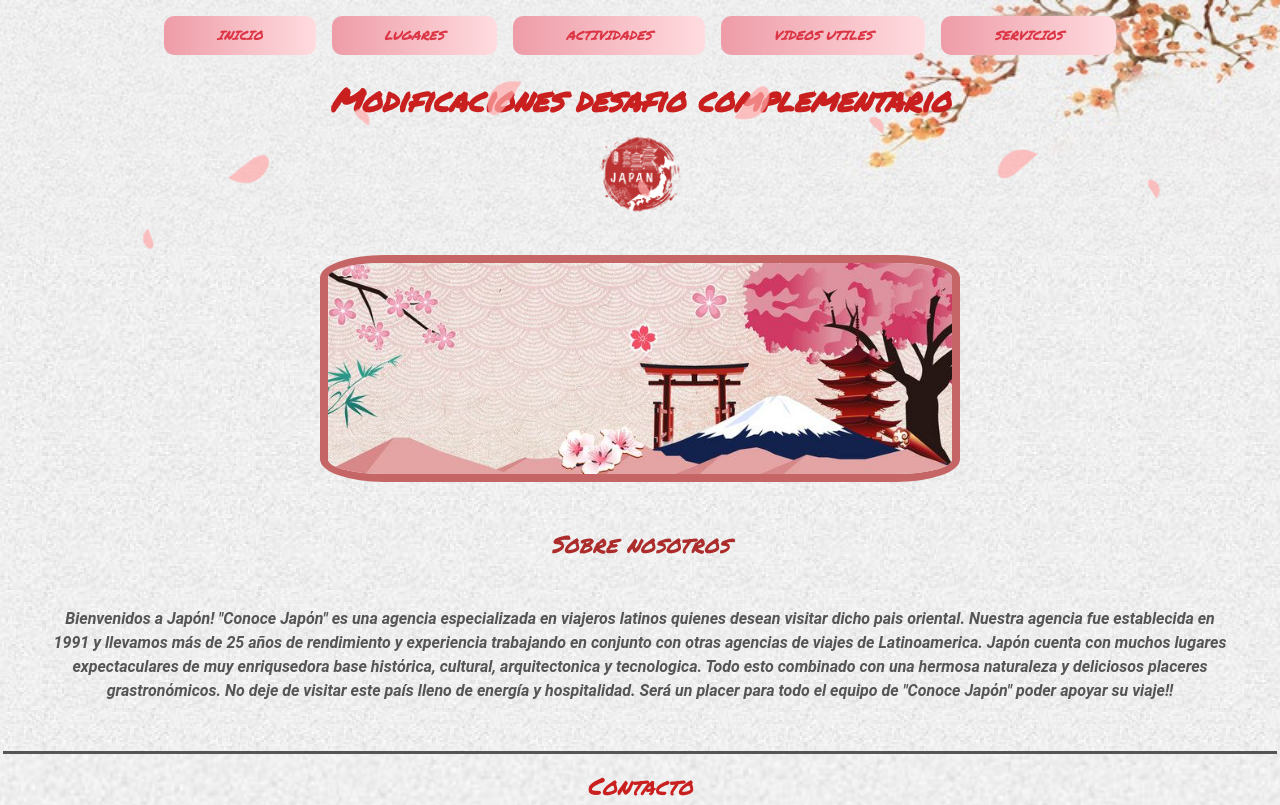
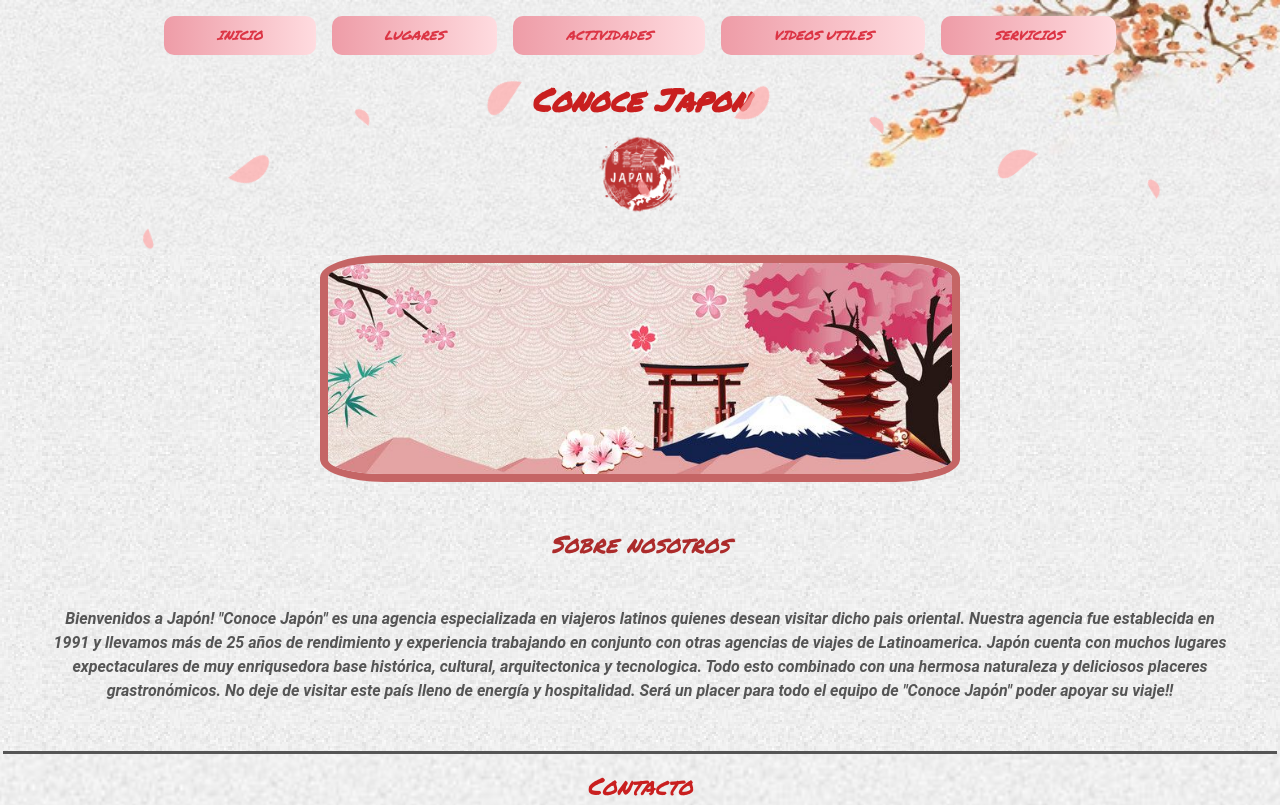
Before and after one commit to jonathan-ezequiel-cepeda/conoce-japon, a website: page index.html in a window 1280 px wide. Shown: the top 805 px of the page. Drawn offline with nearby package versions, Linux system fonts and the light colour scheme.

Commit message:
Desde aca se arranca a trabajar el proyecto sin los cambios para los desafios

```diff
--- a/index.html
+++ b/index.html
@@ -43,7 +43,7 @@
       </div>
     </nav>
 
-    <h1 class="titulo"><a href="index.html">Modificaciones desafio complementario</a></h1>
+    <h1 class="titulo"><a href="index.html">Conoce Japon</a></h1>
 
     <div class="center">
       <a href="index.html"><img src="imagenes/logo-c-japon.png" class="logo" alt="logo"></a>
```
